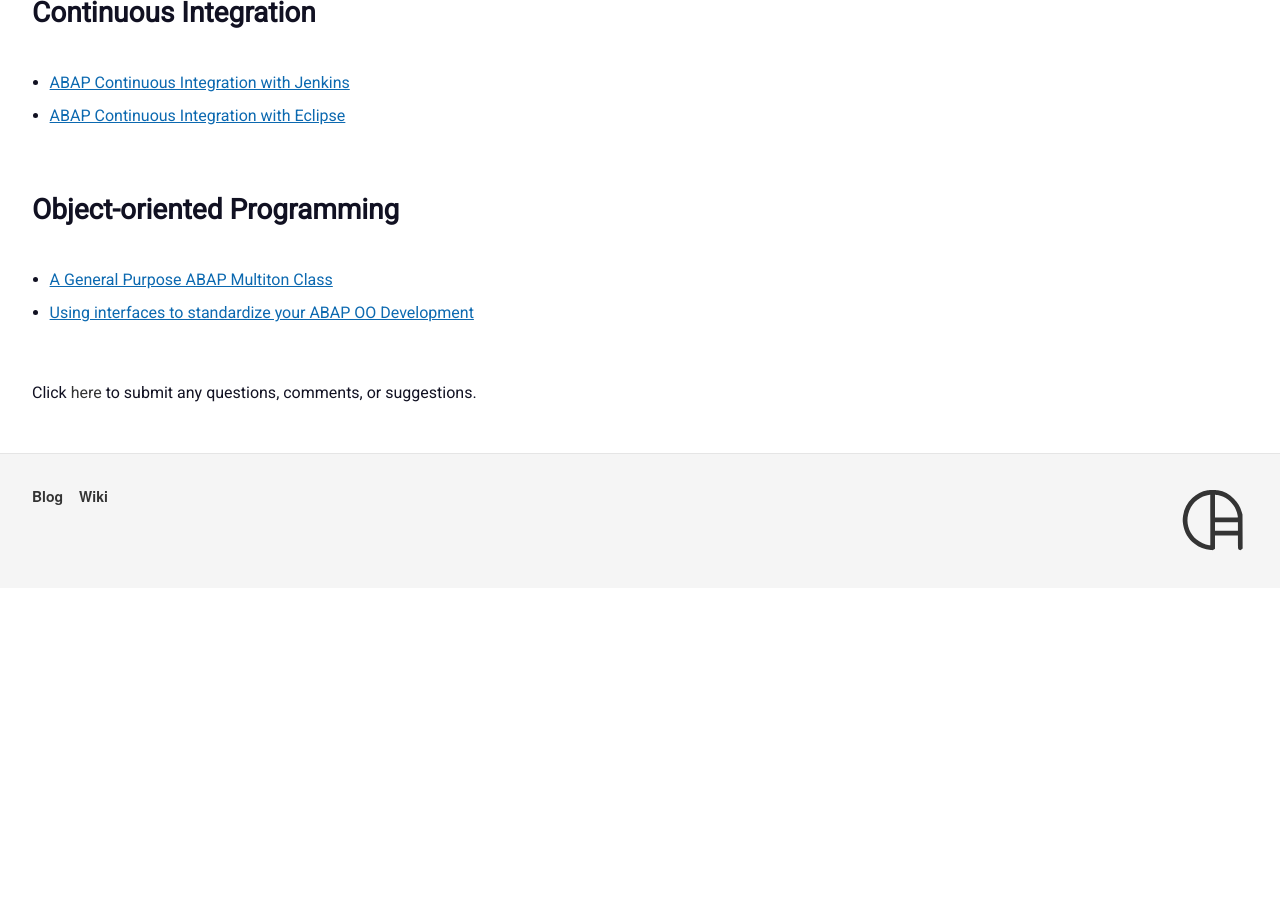
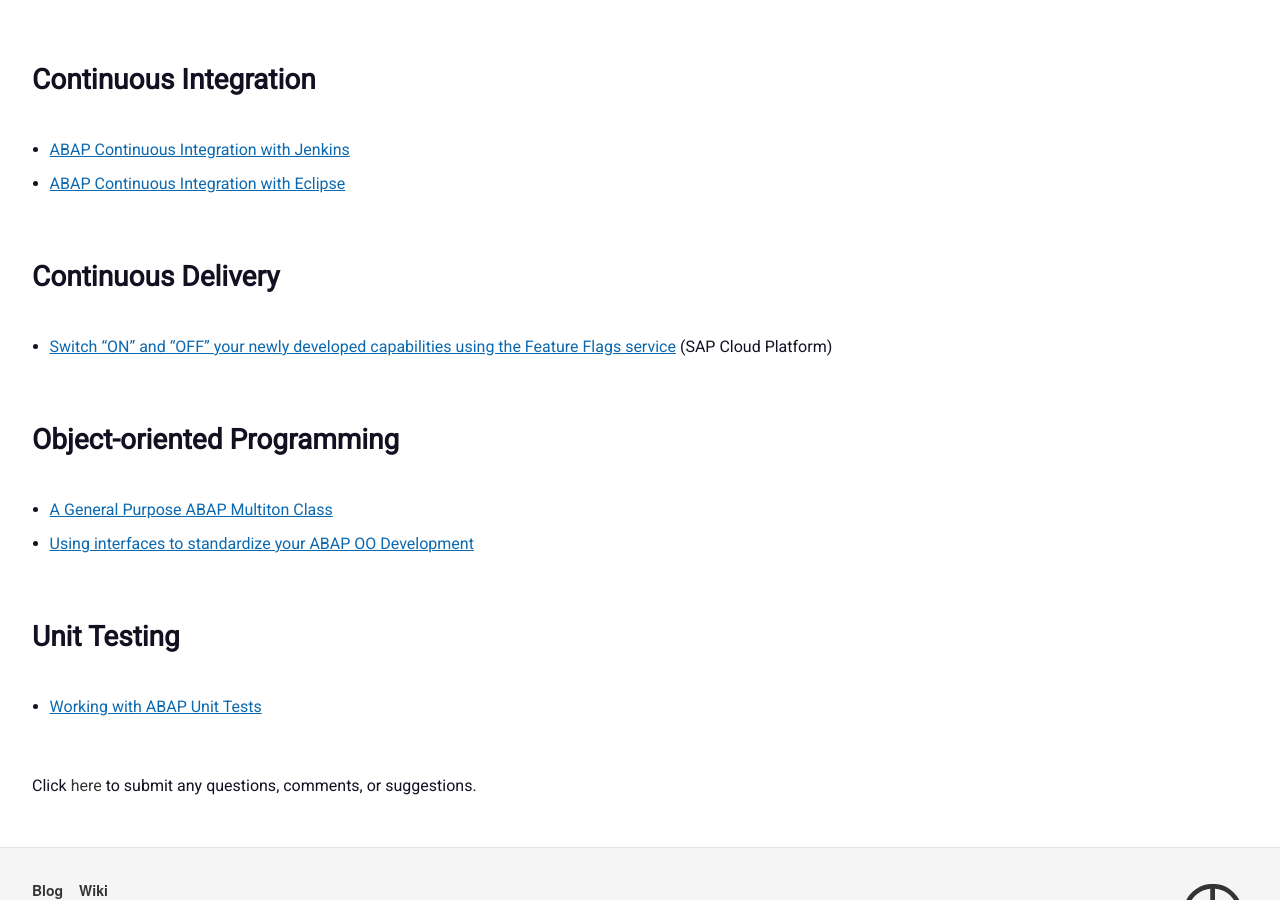
Before and after one commit to shruti170901/hola.github.io, a Jekyll site: the page built from abap/index.md, in a window 1280 px wide and 900 px high, scrolled down 4105 px. Built offline with Jekyll 4.4.1, drawn with Linux system fonts in a browser that asks for light colours; before the commit the page ends 4693 px from its top, so only the background shows below that; some of the changed text lies outside the part shown.

Commit message:
Update index.md

```diff
--- a/abap/index.md
+++ b/abap/index.md
@@ -22,6 +22,7 @@ description: ABAP is a high-level programming language for SAP Application Serve
 
 - [About ABAP Programming Model for SAP Fiori](https://help.sap.com/doc/cc0c305d2fab47bd808adcad3ca7ee9d/7.5.6/en-US/3b77569ca8ee4226bdab4fcebd6f6ea6.html) - SAP Help
 - [Be prepared for the new ABAP programming model in SAP S/4HANA](https://blogs.sap.com/2017/12/07/be-prepared-for-the-new-abap-programming-model-in-sap-s4hana/) by Carine Tchoutouo Djomo
+- [ABAP Programming Model for SAP Fiori – a Tutorial](https://blogs.sap.com/2018/02/18/abap-programming-model-for-sap-fiori-a-tutorial/)
 
 # Recommended Books
 
@@ -70,6 +71,7 @@ description: ABAP is a high-level programming language for SAP Application Serve
 - [Useful Keyboard Shortcuts for ABAP in Eclipse](https://blogs.sap.com/2013/11/21/useful-keyboard-shortcuts-for-abap-in-eclipse/)
 - [ABAP Doc](https://blogs.sap.com/2013/04/29/abap-doc/)
 - [Download SAP Development Tools](https://tools.hana.ondemand.com/#)
+- [ABAP in Eclipse – External Debugger Setting](https://blogs.sap.com/2018/01/25/abap-in-eclipse-external-debugger-setting/)
 
 ## API Development
 
@@ -105,7 +107,15 @@ description: ABAP is a high-level programming language for SAP Application Serve
 - [ABAP Continuous Integration with Jenkins](https://blogs.sap.com/2017/09/01/abap-continuous-integration-with-jenkins/)
 - [ABAP Continuous Integration with Eclipse](https://blogs.sap.com/2017/09/10/abap-continuous-integration-with-eclipse/)
 
+## Continuous Delivery
+
+- [Switch “ON” and “OFF” your newly developed capabilities using the Feature Flags service](https://blogs.sap.com/2018/01/18/switch-on-and-off-your-newly-developed-capabilities-using-the-feature-flag-service/) (SAP Cloud Platform)
+
 ## Object-oriented Programming
 
 - [A General Purpose ABAP Multiton Class](https://blogs.sap.com/2018/02/19/a-general-purpose-abap-multiton-class/)
 - [Using interfaces to standardize your ABAP OO Development](https://blogs.sap.com/2018/03/04/using-interfaces-to-standardize-your-abap-oo-development/)
+
+## Unit Testing
+
+- [Working with ABAP Unit Tests](https://blogs.sap.com/2018/02/02/working-with-abap-unit-tests/)
```
